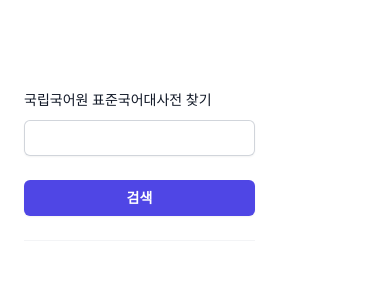
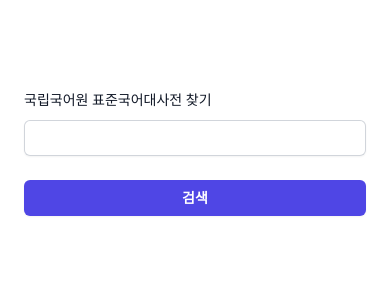
Before and after one commit to wangkodok/korean-dictionary, a React (Vite) app: page / in a window 390 px wide. Shown: the top 300 px of the page. Built offline with nearby package versions, Linux system fonts and the light colour scheme.

Commit message:
스타일 수정

```diff
--- a/src/Search.jsx
+++ b/src/Search.jsx
@@ -43,7 +43,7 @@
 
   return (
     <div className="flex min-h-full flex-col justify-center px-6 py-12 lg:px-8">
-      <div className="flex">
+      <div className="lg:flex">
         <div className="mt-10 sm:mx-auto sm:w-full sm:max-w-sm">
           <form
             className="space-y-6"
@@ -87,7 +87,7 @@
             </div>
           </form>
 
-          <div className="mt-6 border-t border-gray-100">
+          <div className="mt-6">
             {searchResult.channel === undefined
               ? null
               : searchResult.channel.item.map((data, index) => {
```
